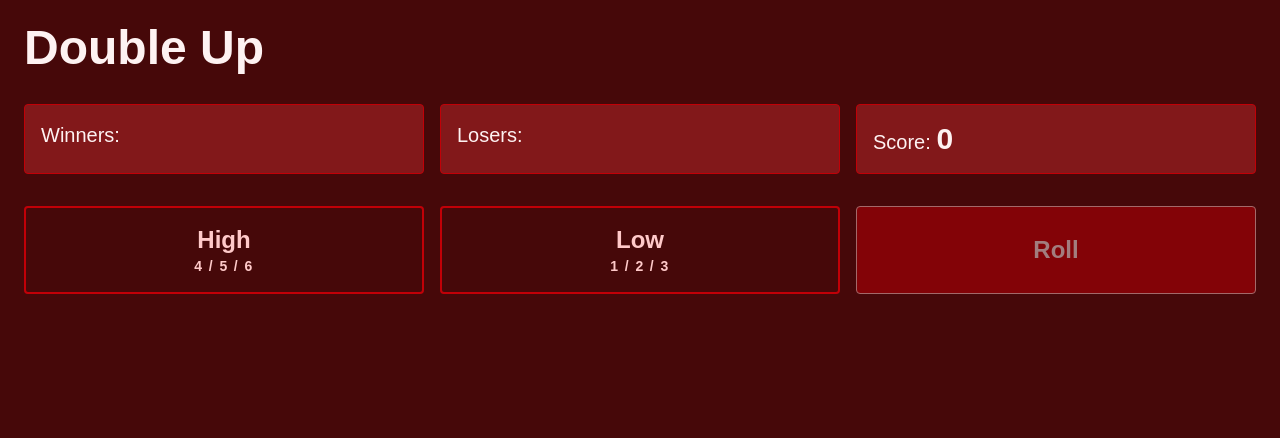
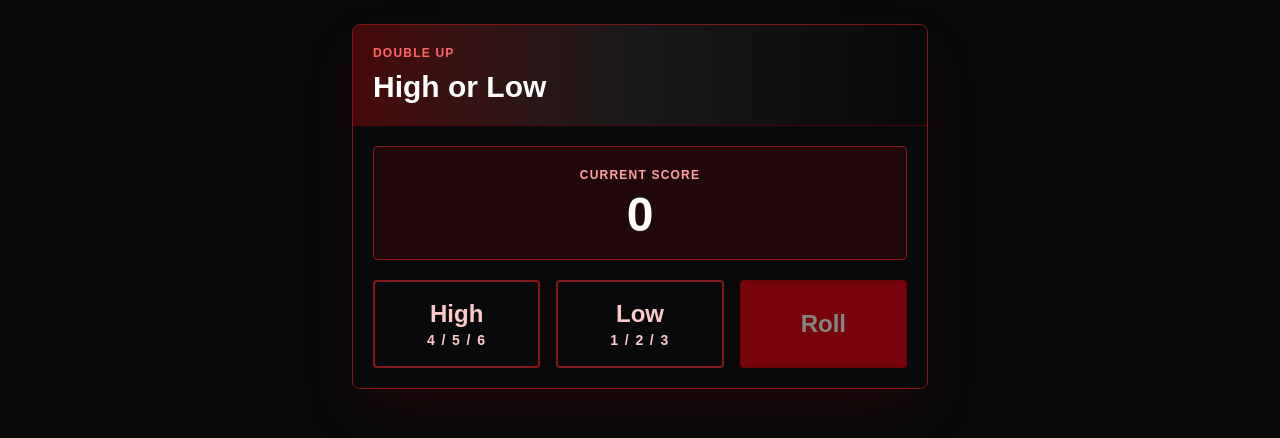
Before and after one commit to Ackeyb/dice-poker, a Next.js app: page /doubleup in a window 1280 px wide. Shown: the top 438 px of the page. Built offline with nearby package versions, Linux system fonts and the light colour scheme.

Commit message:
Unify double up screen design

```diff
--- a/features/double-up/components/DoubleUpScreen.tsx
+++ b/features/double-up/components/DoubleUpScreen.tsx
@@ -280,56 +280,91 @@ export const DoubleUpScreen =
     <div
       className="
         min-h-screen
-        bg-red-950
-        text-red-50
-        p-6
-        space-y-8
+        bg-zinc-950
+        px-4 py-6
+        text-zinc-100
       "
     >
 
-      <div className="text-5xl font-bold">
+      {status === "SELECT" && (
+        <div
+          className="
+            mx-auto
+            w-full max-w-xl
+            overflow-hidden
+            rounded-lg
+            border border-red-900
+            bg-zinc-950
+            shadow-2xl
+            shadow-red-950/40
+          "
+        >
+          <div
+            className="
+              border-b border-red-950
+              bg-gradient-to-r
+              from-red-950
+              via-zinc-900
+              to-zinc-950
+              p-5
+            "
+          >
+            <div
+              className="
+                text-xs
+                font-black
+                uppercase
+                tracking-widest
+                text-red-400
+              "
+            >
               Double Up
             </div>
+            <h1
+              className="
+                mt-2
+                text-3xl
+                font-black
+                text-white
+              "
+            >
+              High or Low
+            </h1>
+          </div>
 
+          <div className="grid gap-5 p-5">
             <div
               className="
-          grid gap-4
-          md:grid-cols-3
-          text-xl
+                rounded
+                border border-red-900
+                bg-red-950/40
+                p-5
+                text-center
               "
             >
-
-        <div className="border border-red-700 p-4 rounded bg-red-900">
-          Winners:
-          {" "}
-          {winnerIndexes
-            .map(i =>
-              getPlayerName(i)
-            )
-            .join(", ")}
+              <div
+                className="
+                  text-xs
+                  font-black
+                  uppercase
+                  tracking-widest
+                  text-red-300
+                "
+              >
+                Current Score
+              </div>
+              <div
+                className="
+                  mt-2
+                  text-5xl
+                  font-black
+                  text-white
+                "
+              >
+                {currentScore}
+              </div>
             </div>
 
-        <div className="border border-red-700 p-4 rounded bg-red-900">
-          Losers:
-          {" "}
-          {loserIndexes
-            .map(i =>
-              getPlayerName(i)
-            )
-            .join(", ")}
-        </div>
-
-        <div className="border border-red-700 p-4 rounded bg-red-900">
-          Score:
-          {" "}
-          <span className="text-3xl font-bold">
-            {currentScore}
-          </span>
-        </div>
-
-      </div>
-
-      {status === "SELECT" && (
             <div className="grid grid-cols-3 gap-2 sm:gap-4">
 
               <button
@@ -344,8 +379,8 @@ export const DoubleUpScreen =
                   sm:text-2xl
                   ${
                     choice === "HIGH"
-                  ? "border-white bg-red-500 text-white shadow-xl shadow-red-500/30"
-                  : "border-red-700 bg-red-950 text-red-200 hover:border-red-400"
+                      ? "border-white bg-red-600 text-white shadow-xl shadow-red-500/20"
+                      : "border-red-900 bg-zinc-950 text-red-200 hover:border-red-500"
                   }
                 `}
                 onClick={() => {
@@ -377,8 +412,8 @@ export const DoubleUpScreen =
                   sm:text-2xl
                   ${
                     choice === "LOW"
-                  ? "border-white bg-red-500 text-white shadow-xl shadow-red-500/30"
-                  : "border-red-700 bg-red-950 text-red-200 hover:border-red-400"
+                      ? "border-white bg-red-600 text-white shadow-xl shadow-red-500/20"
+                      : "border-red-900 bg-zinc-950 text-red-200 hover:border-red-500"
                   }
                 `}
                 onClick={() => {
@@ -405,10 +440,14 @@ export const DoubleUpScreen =
                 }
                 className={`
                   min-w-0
-              border border-red-200
-              px-2 py-3 rounded
+                  rounded
+                  border border-red-700
+                  bg-red-600
+                  px-2 py-3
                   text-base font-bold
-              bg-red-700
+                  text-white
+                  transition
+                  hover:bg-red-500
                   sm:px-10 sm:py-4
                   sm:text-2xl
 
@@ -423,7 +462,8 @@ export const DoubleUpScreen =
               >
                 Roll
               </button>
-
+            </div>
+          </div>
         </div>
       )}
 
@@ -443,19 +483,19 @@ export const DoubleUpScreen =
               overflow-hidden
               rounded-lg
               border border-red-900
-              bg-red-950
-              text-red-50
+              bg-zinc-950
+              text-zinc-100
               shadow-2xl
-              shadow-red-950/50
+              shadow-red-950/40
             "
           >
             <div
               className="
-                border-b border-red-900
+                border-b border-red-950
                 bg-gradient-to-r
                 from-red-950
-                via-red-900
-                to-red-950
+                via-zinc-900
+                to-zinc-950
                 p-5
               "
             >
@@ -465,7 +505,7 @@ export const DoubleUpScreen =
                   font-black
                   uppercase
                   tracking-widest
-                  text-red-200
+                  text-red-400
                 "
               >
                 Double Up Failed
@@ -474,7 +514,7 @@ export const DoubleUpScreen =
               <h2
                 className="
                   mt-2
-                  text-4xl
+                   text-3xl
                   font-black
                   text-white
                 "
@@ -506,13 +546,13 @@ export const DoubleUpScreen =
               <div
                 className="
                   rounded
-                  border border-red-800
-                  bg-red-900
+                  border border-red-900
+                  bg-red-950/40
                   p-4
                   text-center
                 "
               >
-                <div className="text-sm text-red-200">
+                <div className="text-sm text-red-300">
                   Final Score
                 </div>
                 <div
@@ -564,20 +604,20 @@ export const DoubleUpScreen =
               max-w-md
               overflow-hidden
               rounded-lg
-              border border-red-700
-              bg-red-950
-              text-red-50
+              border border-red-900
+              bg-zinc-950
+              text-zinc-100
               shadow-2xl
-              shadow-red-950/50
+              shadow-red-950/40
             "
           >
             <div
               className="
-                border-b border-red-800
+                border-b border-red-950
                 bg-gradient-to-r
-                from-red-700
-                via-red-900
-                to-red-950
+                from-red-950
+                via-zinc-900
+                to-zinc-950
                 p-5
               "
             >
@@ -587,7 +627,7 @@ export const DoubleUpScreen =
                   font-black
                   uppercase
                   tracking-widest
-                  text-red-100
+                  text-red-400
                 "
               >
                 Double Up Success
@@ -596,7 +636,7 @@ export const DoubleUpScreen =
               <h2
                 className="
                   mt-2
-                  text-4xl
+                  text-3xl
                   font-black
                   text-white
                 "
@@ -628,13 +668,13 @@ export const DoubleUpScreen =
               <div
                 className="
                   rounded
-                  border border-red-800
-                  bg-red-900
+                  border border-red-900
+                  bg-red-950/40
                   p-4
                   text-center
                 "
               >
-                <div className="text-sm text-red-200">
+                <div className="text-sm text-red-300">
                   Current Score
                 </div>
                 <div
@@ -649,7 +689,7 @@ export const DoubleUpScreen =
                 </div>
               </div>
 
-              <div className="text-center text-sm text-red-100">
+              <div className="text-center text-sm text-zinc-300">
                 Continue?
               </div>
 
@@ -663,13 +703,13 @@ export const DoubleUpScreen =
                   type="button"
                   className="
                     rounded
-                    bg-red-500
+                    bg-red-600
                     px-6 py-4
                     text-lg
                     font-black
                     text-white
                     transition
-                    hover:bg-red-400
+                    hover:bg-red-500
                   "
                   onClick={handleContinue}
                 >
@@ -680,14 +720,14 @@ export const DoubleUpScreen =
                   type="button"
                   className="
                     rounded
-                    border border-red-300
-                    bg-red-950
+                    border border-zinc-700
+                    bg-zinc-950
                     px-6 py-4
                     text-lg
                     font-black
-                    text-red-50
+                    text-zinc-100
                     transition
-                    hover:border-white
+                    hover:border-red-500
                   "
                   onClick={handleFinish}
                 >
```
Also changed, not shown: 2 other files (tests, documents, lock files or other folders). Lines whose indentation alone changed are shown as unchanged.
